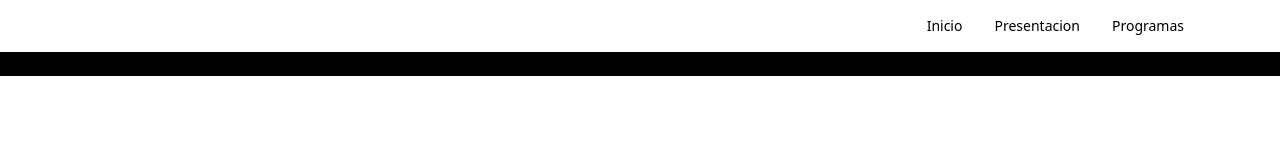
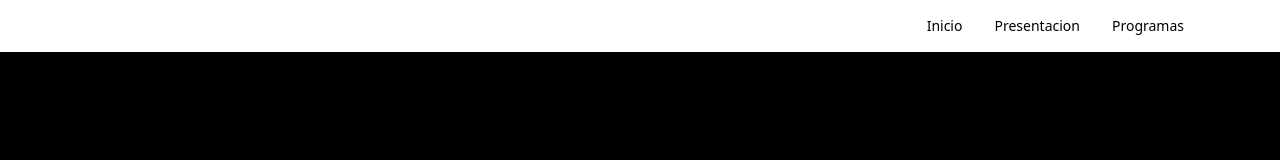
Before and after one commit to EdwardsLDMS/Galer.ia, an Astro site: page / in a window 1280 px wide. Built offline with nearby package versions, Linux system fonts and the light colour scheme; Astro itself is replaced by a stand-in of ours.

Commit message:
Update index.astro

```diff
--- a/src/pages/index.astro
+++ b/src/pages/index.astro
@@ -23,7 +23,7 @@
 		</div>
 	</header>
 
-<div class="w-full h-full ">
+<div class="w-full h-screen ">
 <h1 m-auto >Mi Portafolio </h1>
 </div>
 
```
